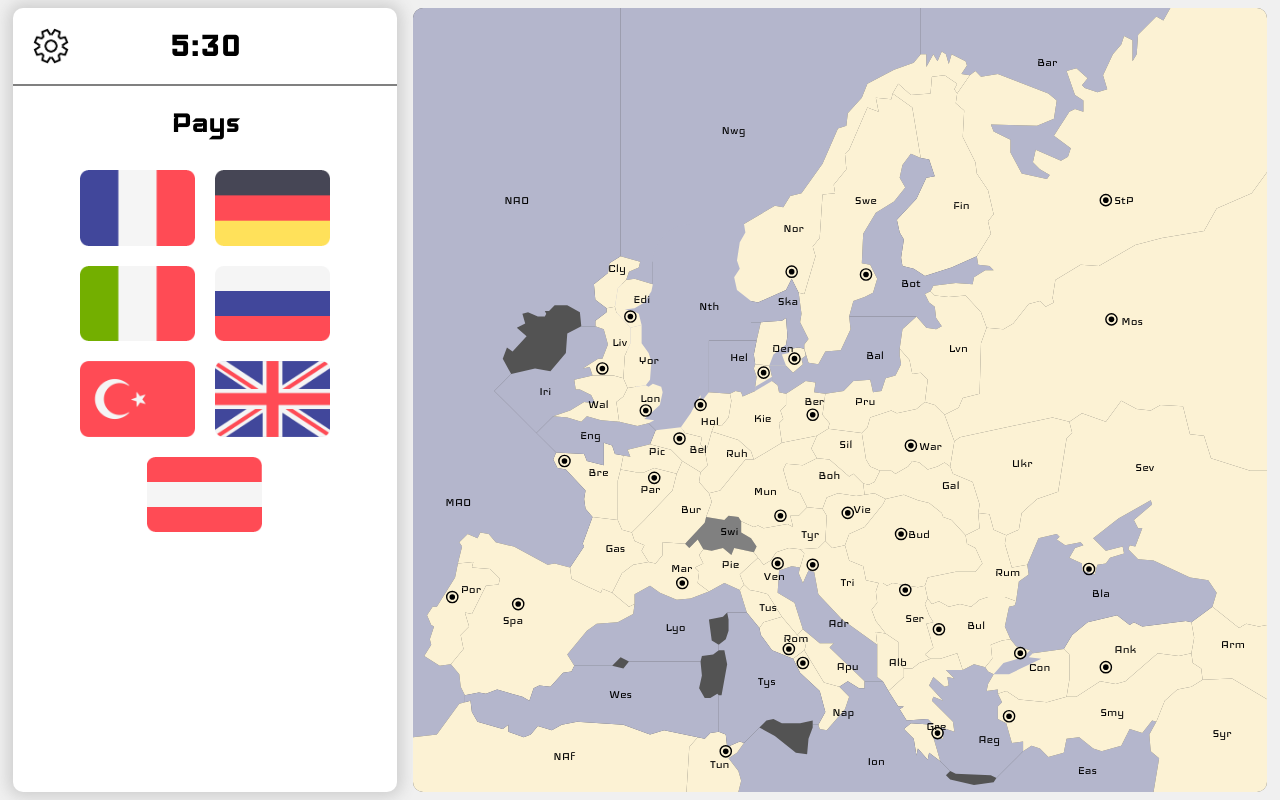
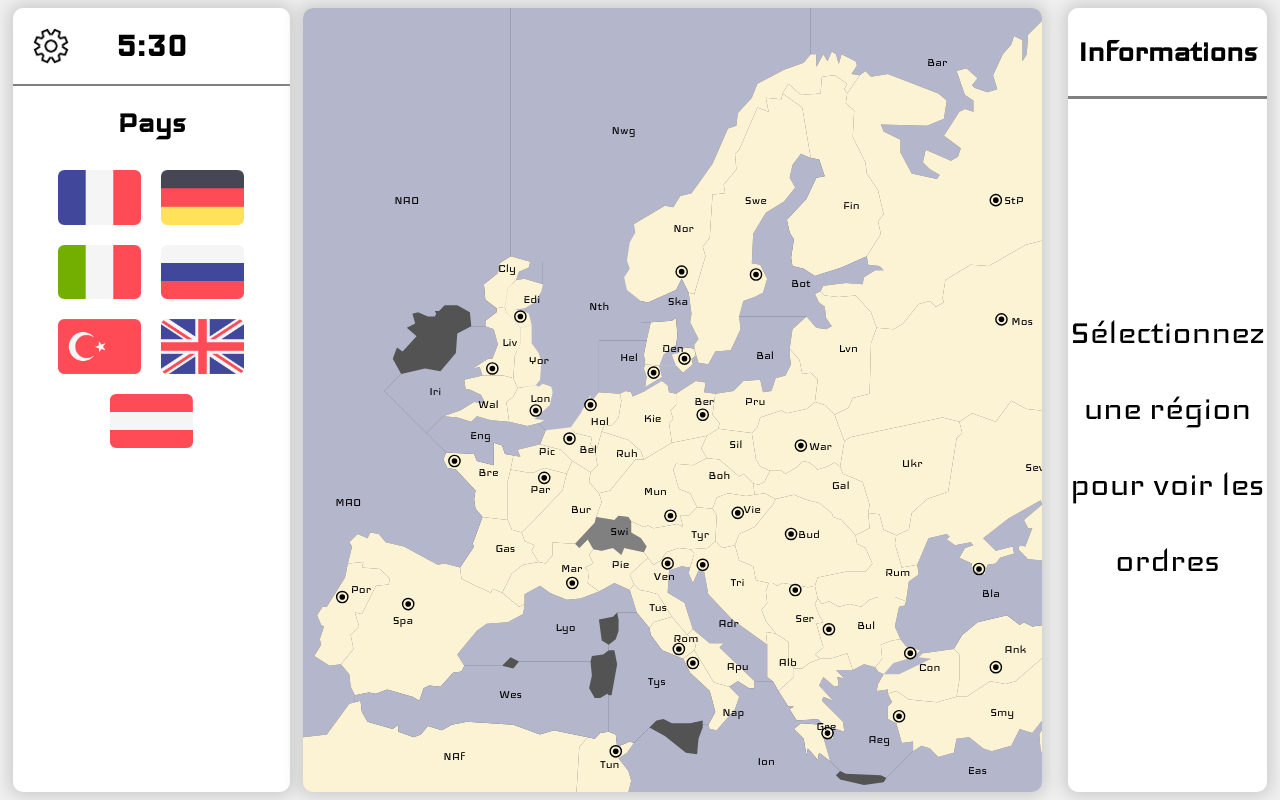
Before and after one commit to nderousseaux/diplomabourg, a Vue app in the folder frontend/: page / in a window 1280 px wide. Built offline with nearby package versions, Linux system fonts and the light colour scheme.

Commit message:
Add right column (for orders/infos)

```diff
--- a/frontend/src/views/GameMaps.vue
+++ b/frontend/src/views/GameMaps.vue
@@ -1,7 +1,7 @@
 <template>
 	<div>
 		<div>
-			<div>
+			<div id="minuteur">
 				<img alt="Paramètres" title="Paramètres" src="../assets/img/settings.png"/>
 				<p>5:30</p>
 			</div>
@@ -24,6 +24,19 @@
 		<div id="carte">
 			<svg xmlns="http://www.w3.org/2000/svg" viewBox="0 0 609 559">
 			</svg>
+		</div>
+		<div>
+			<h1>Informations</h1>
+			<div id="ordres">
+				<p>Ordre 1</p>
+				<p>Ordre 2</p>
+				<p>Ordre 3</p>
+				<p>Ordre 4</p>
+				<p>Valider</p>
+			</div>
+			<div id="infos">
+				<p>Sélectionnez une région pour voir les ordres</p>
+			</div>
 		</div>
 	</div>
 </template>
@@ -48,6 +61,7 @@ export default {
 				{
 					this.style.cursor =  "pointer"
 					this.style.fill = "lightgreen"
+					this.style.transition = "0.2s"
 				})
 				path.addEventListener("mouseout", function ()
 				{
@@ -55,7 +69,9 @@ export default {
 				})
 				path.addEventListener("click", function ()
 				{
-					alert("Clic terrestre")
+					document.querySelector("#app > div > div:nth-child(3) > h1").innerHTML = "Ordres"
+					document.querySelector("#infos").style.display = "none"
+					document.querySelector("#ordres").style.display = "flex"
 				})
 			}
 
@@ -81,6 +97,7 @@ export default {
 				{
 					this.style.cursor =  "pointer"
 					this.style.fill = "lightblue"
+					this.style.transition = "0.2s"
 				})
 				path.addEventListener("mouseout", function ()
 				{
@@ -88,7 +105,9 @@ export default {
 				})
 				path.addEventListener("click", function ()
 				{
-					alert("Clic maritime")
+					document.querySelector("#app > div > div:nth-child(3) > h1").innerHTML = "Ordres"
+					document.querySelector("#infos").style.display = "none"
+					document.querySelector("#ordres").style.display = "flex"
 				})
 			}
 
@@ -167,9 +186,11 @@ export default {
 
 	/* Carte */
 	#carte{
+		border-radius: 10px;
+		box-shadow: 0px 0px 15px 5px  #CECECE;
 		width: fit-content;
 		height: 98vh;
-		margin: 1vh 2vw 1vh 2vw;
+		margin: 1vh 0 1vh 0;
 		overflow-x: auto;
 		overflow-y: hidden;
 		font-size: 13px;
@@ -179,7 +200,6 @@ export default {
 	svg{
 		background-color: #535353;
 		height: 100%;
-		border-radius: 10px;
 
 		/* Style pour le blocage de la carte */
 		/* pointer-events: none;
@@ -187,34 +207,35 @@ export default {
 	}
 
 	/* Colonne de gauche */
-	#app > div > div:first-child{
-		width: 30vw;
-		height: 94vh;
+	#app > div > div:first-child,
+	#app > div > div:nth-child(3){
+		width: 25vw;
+		height: 98vh;
 		background-color: #FFFFFF;
 		box-shadow: 0px 0px 15px 5px  #CECECE;
 		border-radius: 10px;
-		margin: 3vh 2vw 3vh 2vw;
+		margin: 1vh 1vw 1vh 1vw;
 	}
 
 	/* Minuteur */
-	#app > div > div > div:first-child{
+	#minuteur{
 		display: flex;
 		justify-content: space-between;
 		border-bottom: grey 3px solid;
 	}
-	#app > div > div > div > img{
+	#minuteur > img{
 		margin: 20px 0 20px 20px;
 		width: 48px;
 		height: 48px;
 	}
-	#app > div > div > div > p{
+	#minuteur > p{
 		font-size: 40px;
 		font-weight: bold;
 		line-height: 88px;
 		margin: 0;
 		text-align: center;
 	}
-	#app > div > div > div:first-child:after{
+	#minuteur:first-child:after{
 		content: "";
 		width: 48px;
 		padding-right: 20px;
@@ -237,7 +258,7 @@ export default {
 		margin: 10px;
 		user-select: none;
 	}
-	h1{
+	#drapeaux > h1{
 		font-size: 35px;
 		font-weight: bold;
 		margin: 20px 0;
@@ -249,6 +270,60 @@ export default {
 		width: 30vw;
 		height: calc(60% - 48px);
 		border-radius: 10px;
+	}
+
+	/* Colonne d'ordres */
+	#app > div > div:nth-child(3){
+		width: 18vw;
+		height: 98vh;
+	}
+	#app > div > div:nth-child(3) > h1{
+		line-height: 88px;
+		margin: 0;
+		border-bottom: grey 3px solid;
+	}
+	#infos,
+	#ordres{
+		display: flex;
+		height: calc(100% - 88px);
+		flex-direction: column;
+		justify-content: space-evenly;
+		align-items: center;
+	}
+	#infos > p{
+		margin: 0;
+		font-size: 25px;
+	}
+	#ordres{
+		display: none;
+	}
+	#ordres > p{
+		background-color: #F0F0F0;
+		padding: 0 10% 0 10%;
+		line-height: 55px;
+		font-size: 25px;
+		border-radius: 10px;
+		border-style: grey 3px solid;
+		cursor: pointer;
+		transition: 0.3s;
+		font-weight: bold;
+	}
+	#ordres > p:hover{
+		background-color: #e4e4e4;
+	}
+	#ordres > p:active{
+		background-color: #d6d6d6;
+	}
+	#ordres > p:last-child{
+		background-color: grey;
+		color: white;
+		padding: 0 20% 0 20%;
+	}
+	#ordres > p:last-child:hover{
+		background-color: #686868;
+	}
+	#ordres > p:last-child:active{
+		background-color: #535353;
 	}
 
 /* Version tablette */
```
